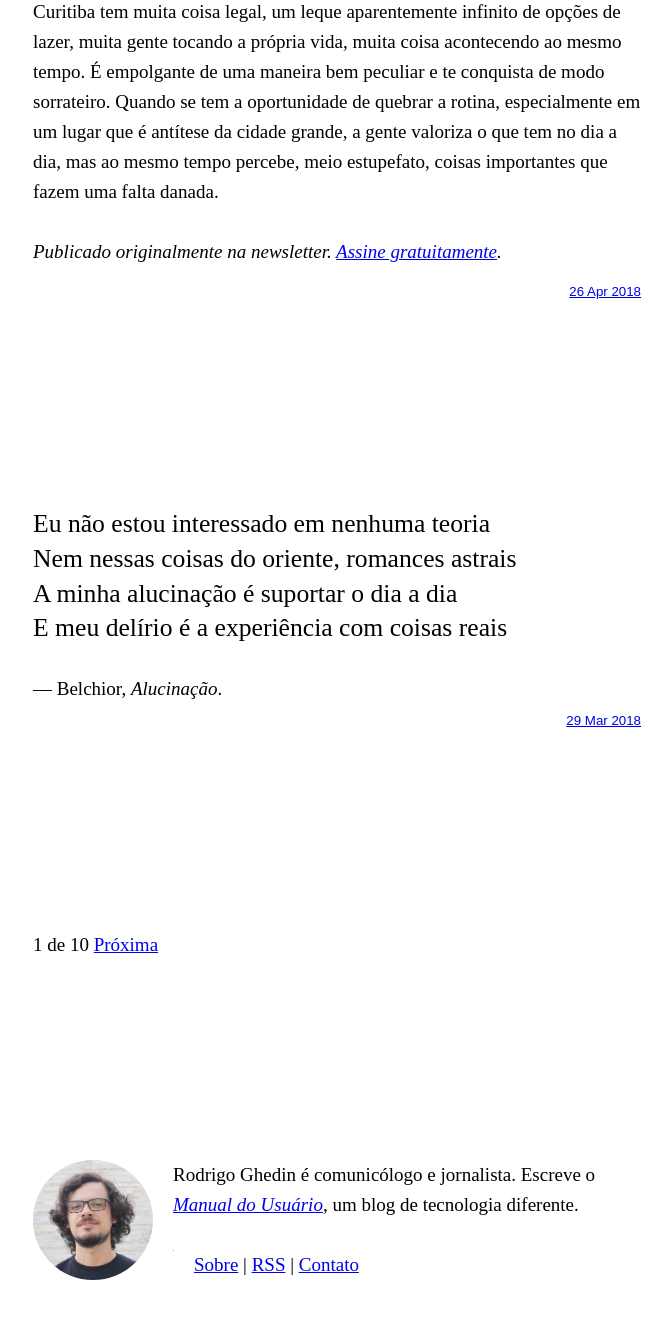
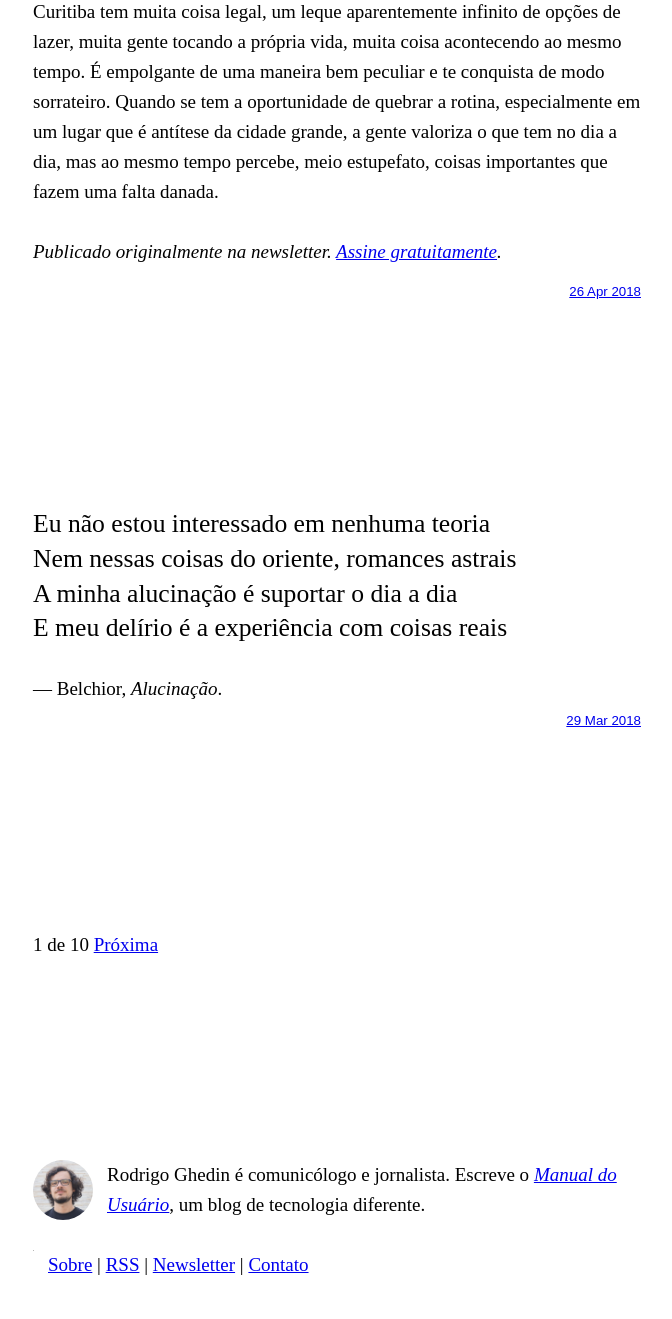
Before and after one commit to rghedin/rghedin.github.io, a Jekyll site: the page built from index.html, in a window 1280 px wide and 1400 px high, scrolled down 17949 px. Shown: the top 1319 px of the window, without its empty margins (303-975 px from the left). Built offline with Jekyll 4.4.1, drawn with Linux system fonts in a browser that asks for light colours; the list of posts is cut into pages by our own code.

Commit message:
Correções * Erro no link da newsletter no rodapé. * Ajuste no tamanho do avatar no rodapé.

```diff
--- a/_includes/footer.html
+++ b/_includes/footer.html
@@ -1,7 +1,7 @@
   <footer>
     <p><img src="{{ site.baseurl }}/assets/foto-perfil.jpg" alt="Rodrigo Ghedin"/>Rodrigo Ghedin é comunicólogo e jornalista. Escreve o <a href="https://manualdousuario.net/"><em>Manual do Usuário</em></a>, um blog de tecnologia diferente.</p>
 
-    <p><!-- <a href="/">Início</a> | --><a href="/sobre">Sobre</a> | <a href="{{ "/feed.xml" | relative_url }}">RSS</a> | <a href="https://newsletter.ghed.in>Newsletter</a> | <a href="mailto:rodrigo@ghed.in">Contato</a> <img alt="Clicky" width="1" height="1" style="width: 1px; height: 1px" src="//in.getclicky.com/101047668ns.gif" /></p>
+    <p><!-- <a href="/">Início</a> | --><a href="/sobre">Sobre</a> | <a href="{{ "/feed.xml" | relative_url }}">RSS</a> | <a href="https://newsletter.ghed.in">Newsletter</a> | <a href="mailto:rodrigo@ghed.in">Contato</a> <img alt="Clicky" width="1" height="1" style="width: 1px; height: 1px" src="//in.getclicky.com/101047668ns.gif" /></p>
   </footer>
 
 </div>
--- a/_includes/head.html
+++ b/_includes/head.html
@@ -217,9 +217,9 @@
   }
   footer img {
     border-radius: 50%;
-    width: 120px;
+    width: 60px;
     float: left;
-    margin-right: 20px;
+    margin-right: 14px;
   }
 
   .single .pagination .next,
```
